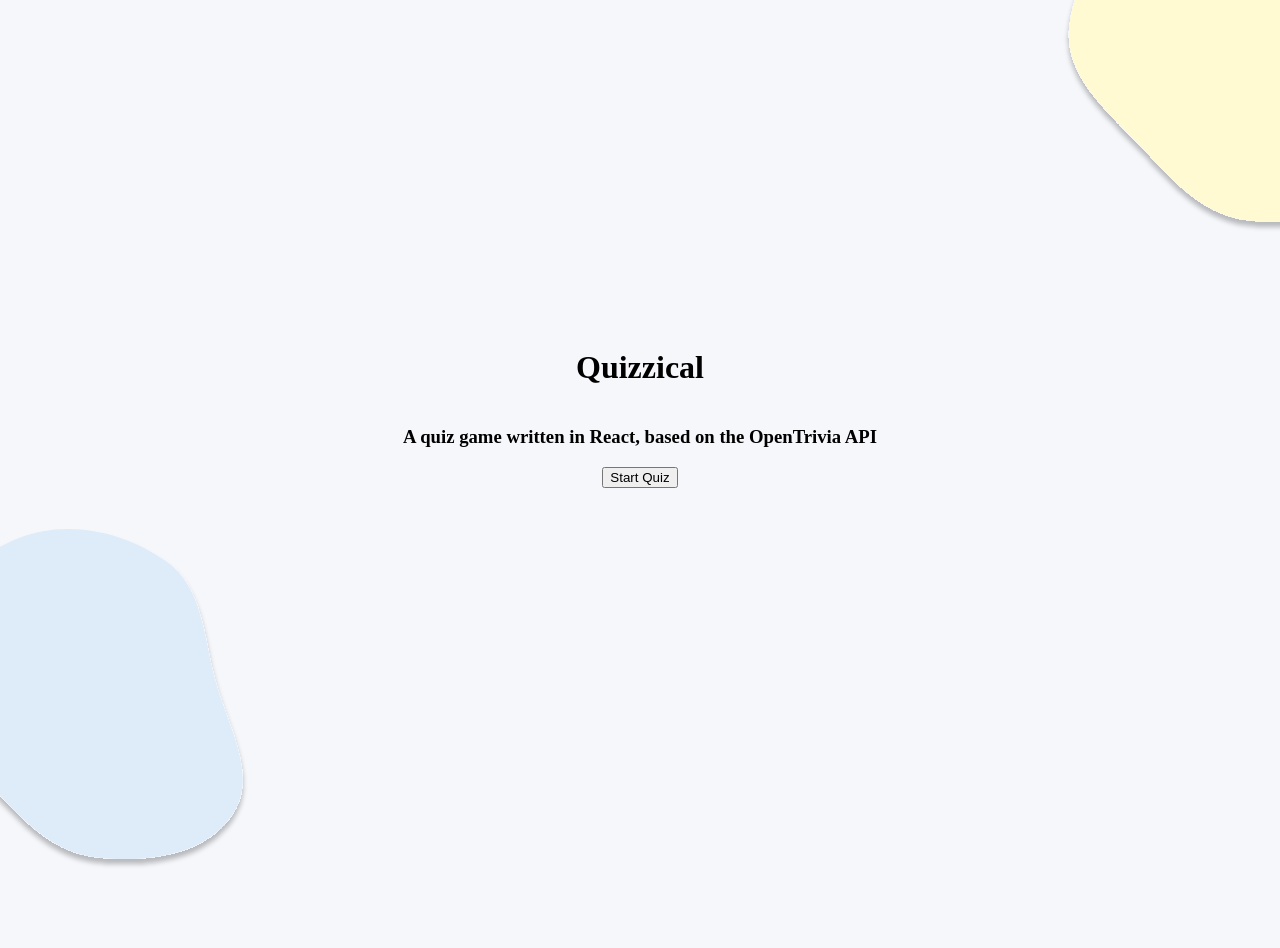
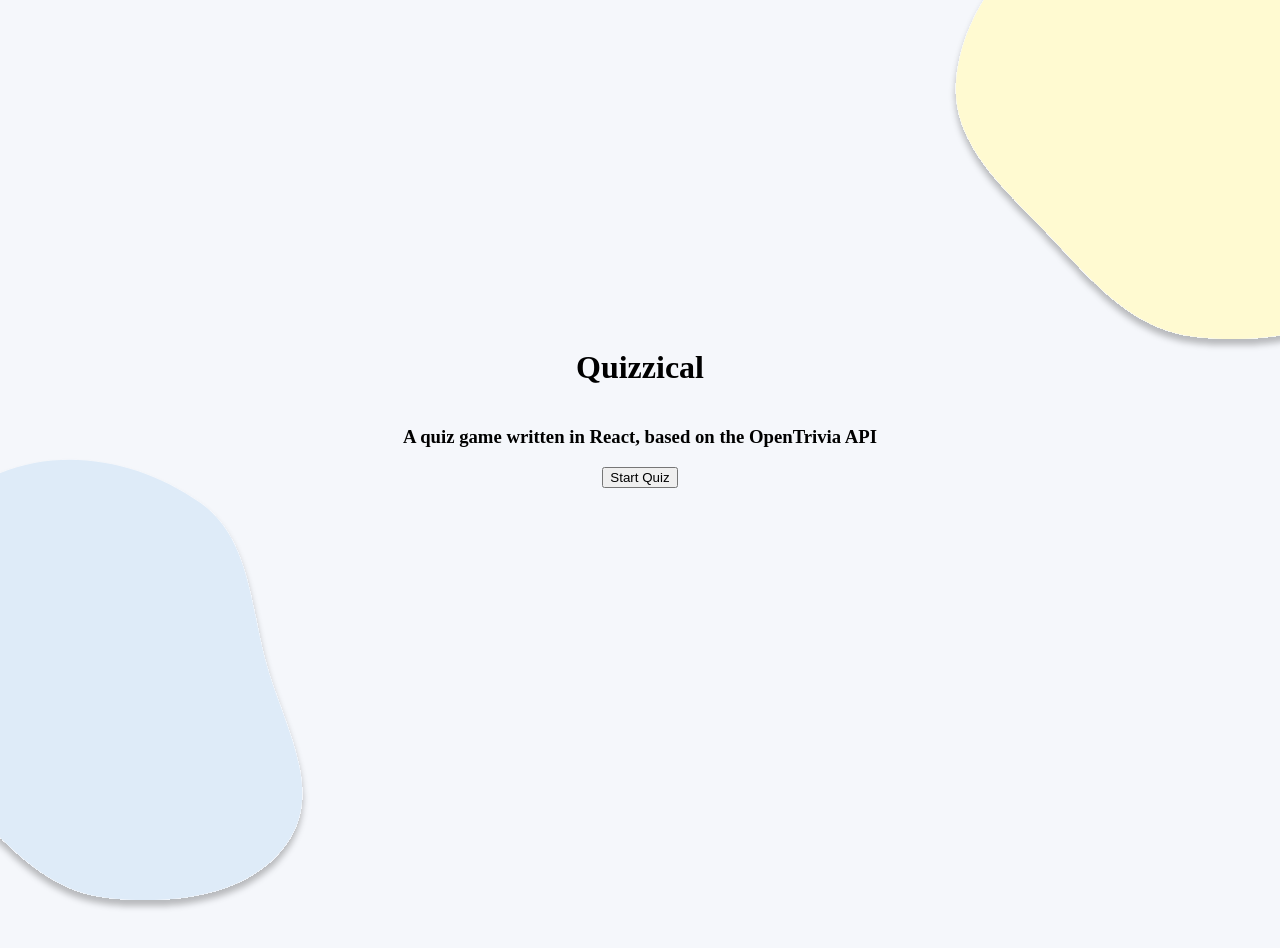
Before and after one commit to NikHerronCoding/quizzical, a React (Vite) app: page / in a window 1280 px wide. Shown: the top 948 px of the page. Built offline with nearby package versions, Linux system fonts and the light colour scheme; no server answers.

Commit message:
css changes

```diff
--- a/src/index.css
+++ b/src/index.css
@@ -7,12 +7,12 @@
     position:absolute;
     top:-10vw;
     right:-10vw;
-    width: 30vw;
+    width: 40vw;
 }
 
 .blob-2 {
     position:absolute;
-    bottom:-10vw;
-    left:-10vw;
-    width:30vw;
+    bottom:-15vw;
+    left:-15vw;
+    width:40vw;
 }
```
